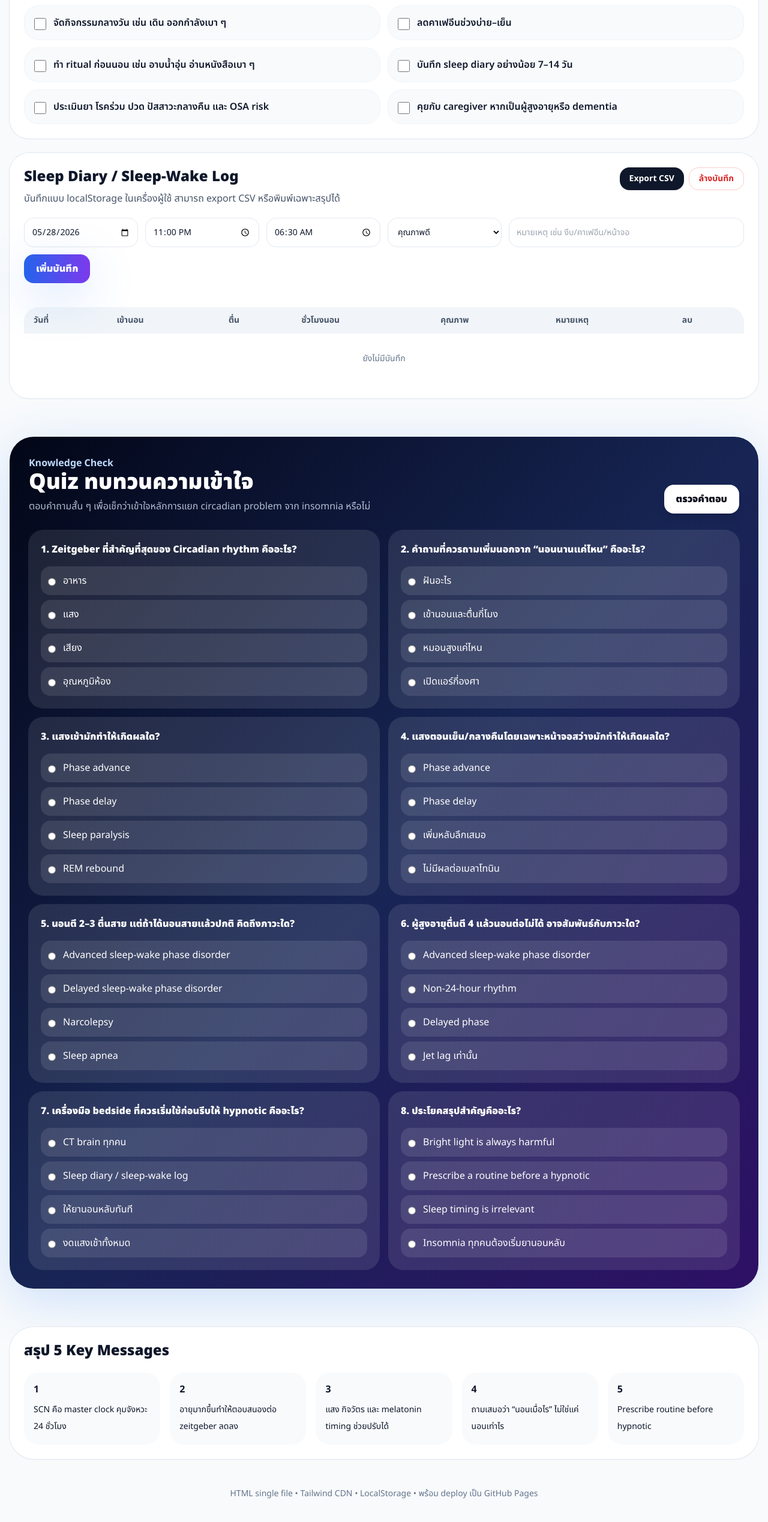
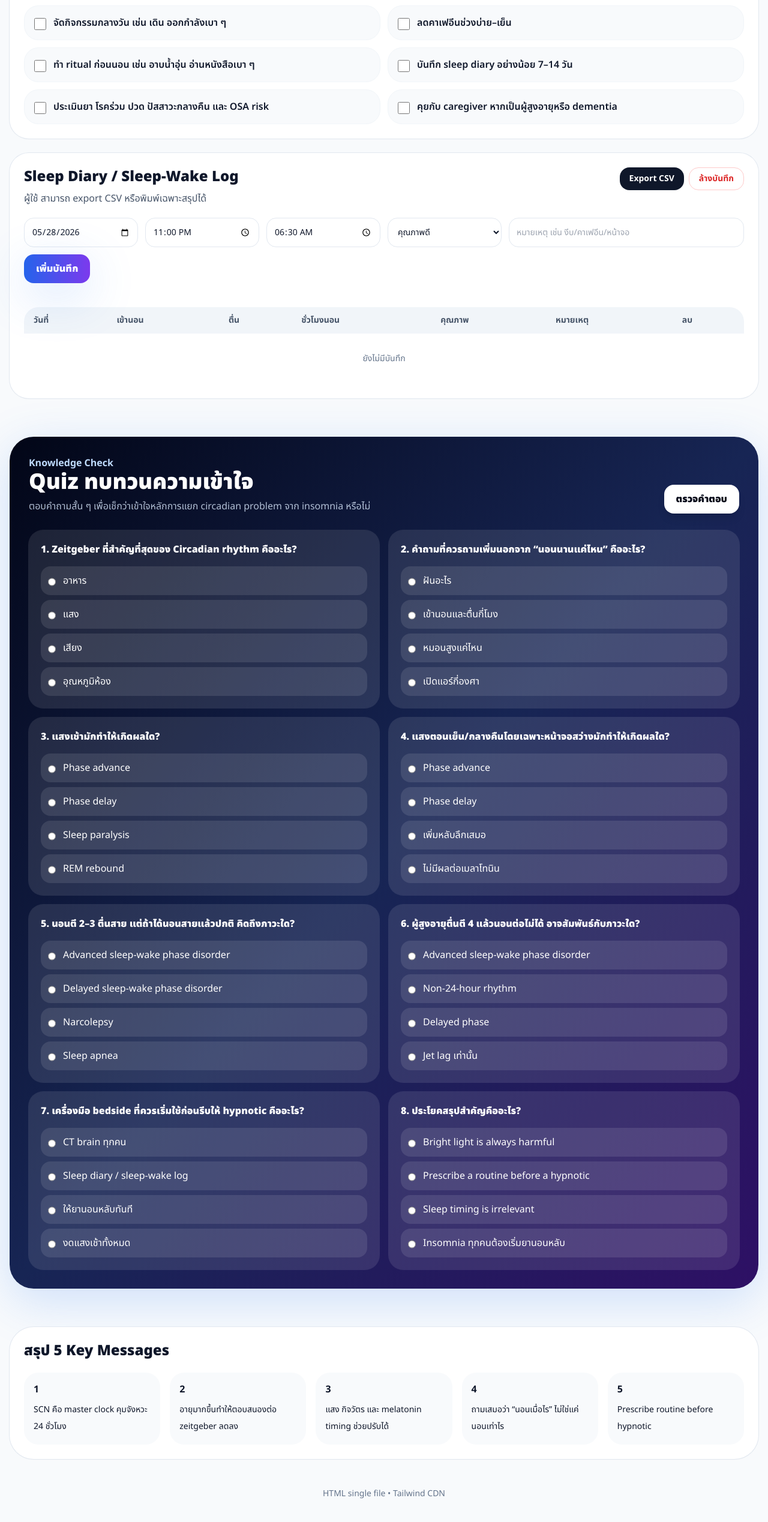
Before and after one commit to knowledge-medicine/Circadian-Rhythm, a plain HTML site: page index.html in a window 1280 px wide. Shown: the part 2368-4905 px from the top of the page at 60% size. Drawn offline with nearby package versions, Linux system fonts and the light colour scheme.

Commit message:
Update footer content in index.html
Removed Thai text about localStorage and GitHub Pages from the footer.

```diff
--- a/index.html
+++ b/index.html
@@ -426,7 +426,7 @@
           <div class="flex flex-col justify-between gap-4 md:flex-row md:items-start">
             <div>
               <h3 class="text-2xl font-black">Sleep Diary / Sleep-Wake Log</h3>
-              <p class="mt-2 text-slate-600 dark:text-slate-300">บันทึกแบบ localStorage ในเครื่องผู้ใช้ สามารถ export CSV หรือพิมพ์เฉพาะสรุปได้</p>
+              <p class="mt-2 text-slate-600 dark:text-slate-300">ผู้ใช้ สามารถ export CSV หรือพิมพ์เฉพาะสรุปได้</p>
             </div>
             <div class="flex flex-wrap gap-2 no-print">
               <button id="exportCsv" class="rounded-2xl bg-slate-900 px-4 py-2 text-sm font-bold text-white dark:bg-white dark:text-slate-900">Export CSV</button>
@@ -493,7 +493,7 @@
     </section>
 
     <footer class="mt-12 pb-8 text-center text-sm text-slate-500 dark:text-slate-400">
-      HTML single file • Tailwind CDN • LocalStorage • พร้อม deploy เป็น GitHub Pages
+      HTML single file • Tailwind CDN
     </footer>
   </main>
 
```
